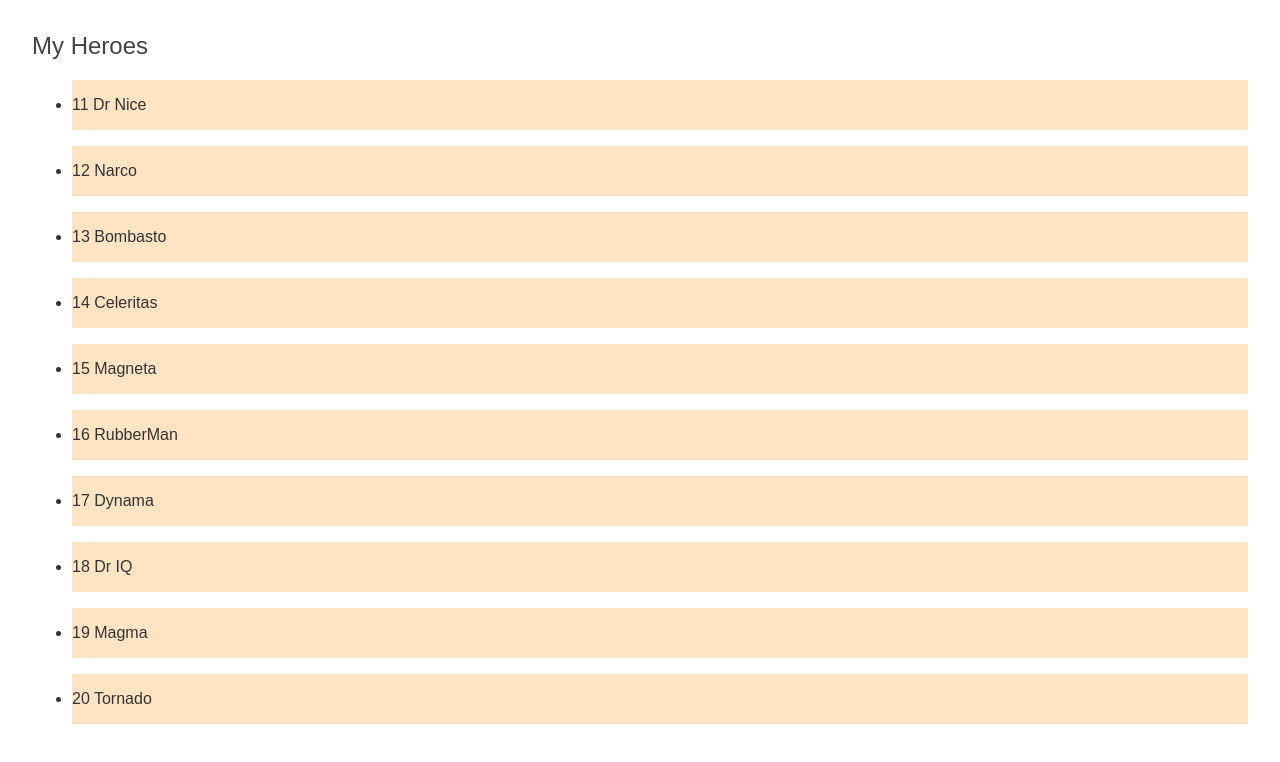
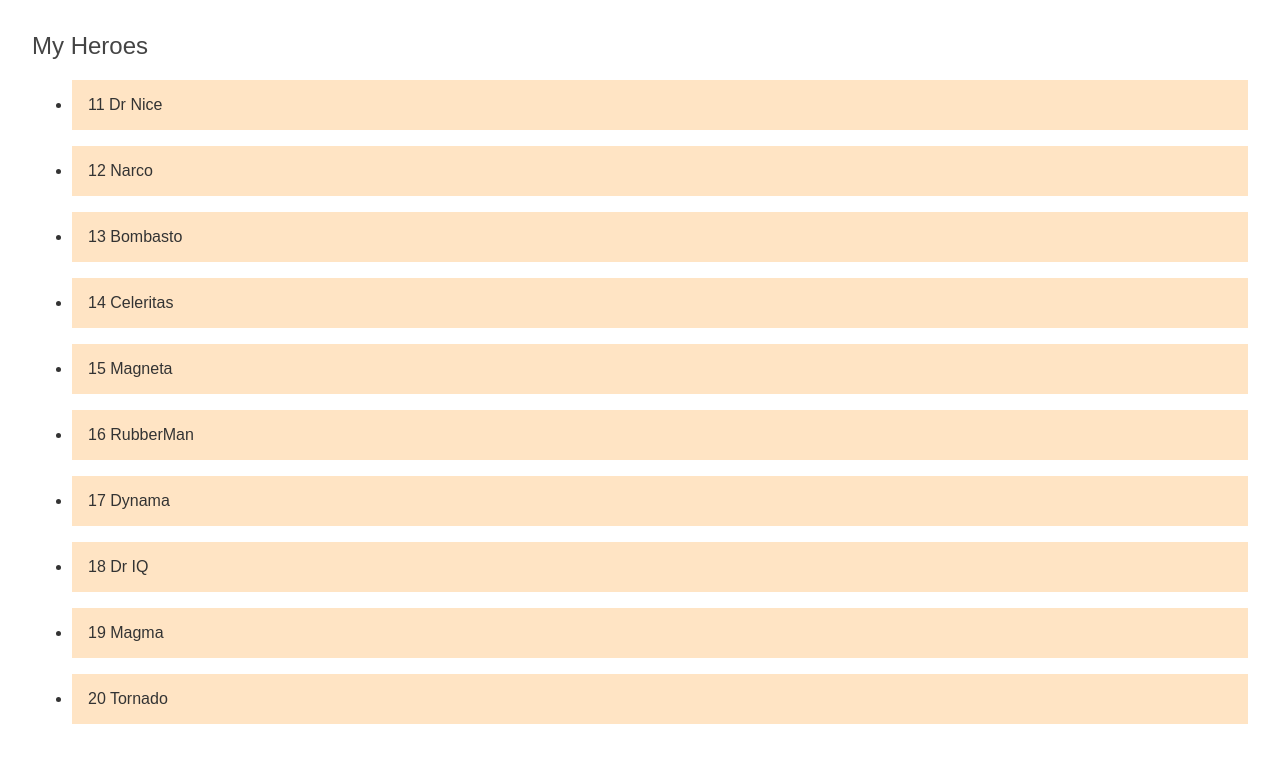
Before and after one commit to crystal-clear-moon/Heroes, an Angular app: page / in a window 1280 px wide. Shown: the top 762 px of the page. Built offline with nearby package versions, Linux system fonts and the light colour scheme.

Commit message:
heroes style

```diff
--- a/src/app/heros/heros.component.css
+++ b/src/app/heros/heros.component.css
@@ -1,7 +1,7 @@
 .heroes li {
     background-color: bisque;
     margin-bottom: 1rem;
-    padding: 1rem 0rem 1rem 0rem;
+    padding: 1rem;
 }
 .heroes li:hover {
     cursor: pointer;
```
